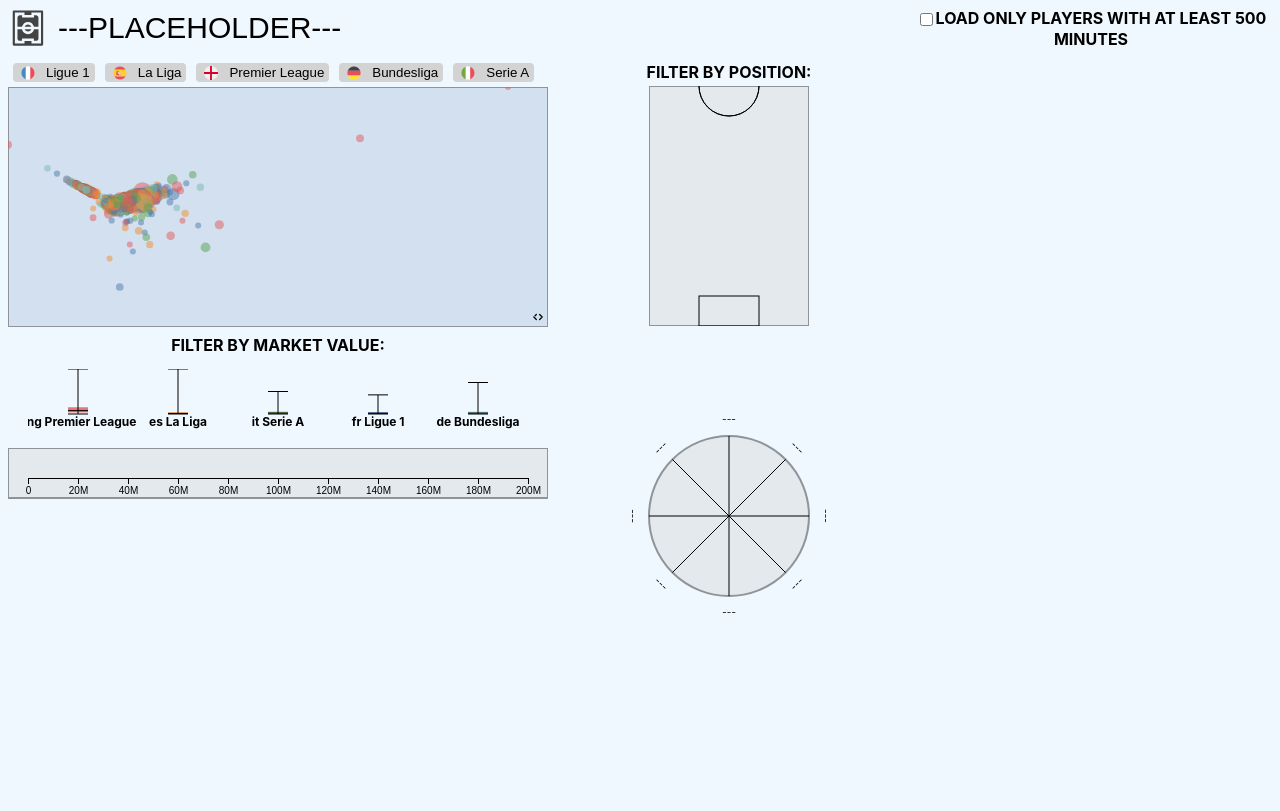
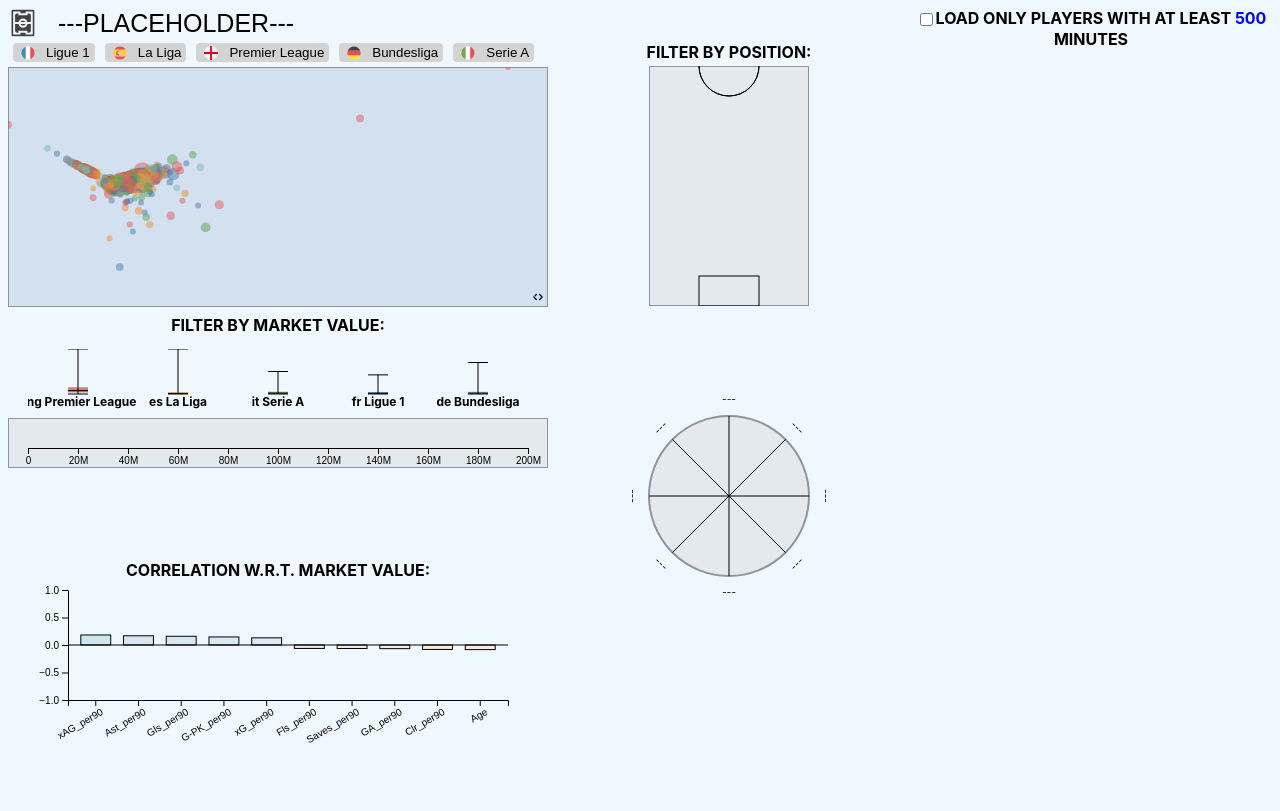
Before and after one commit to Ale-ssio/VA24_22_Project, a website built with webpack: page src/index.html in a window 1280 px wide. Built offline with nearby package versions, Linux system fonts and the light colour scheme; what crossfilter2 would draw is missing.

Commit message:
Correlation w.r.t. Market Value

```diff
--- /dev/null
+++ b/src/correlation.js
@@ -0,0 +1,169 @@
+import * as d3 from 'd3';
+
+// Helper: compute Pearson correlation for a sample.
+function pearsonCorrelation(x, y) {
+  const n = x.length;
+  const meanX = d3.mean(x);
+  const meanY = d3.mean(y);
+  const stdX = d3.deviation(x);
+  const stdY = d3.deviation(y);
+  // Correlation = Covariance(x, y) / Std(x) * Std(y)
+  const cov = d3.sum(x.map((xi, i) => (xi - meanX) * (y[i] - meanY))) / (n - 1);
+  return cov / (stdX * stdY);
+}
+
+export function drawCorrelationHistogram(data, radar, comparison) {
+  // Define the size of the histogram.
+  const corrWidth = 500;
+  const corrHeight = 180;
+  const margin = { top: 10, right: 20, bottom: 60, left: 40 };
+  /*
+    Retrieve the column names on which compute the correlation values.
+    Only numeric columns, not the market value one because it is the
+    target with which correlation is computed, not the other ones
+    because I want to learn about pure statistics during the matches.
+  */
+  const numericKeys = Object.keys(data[0])
+    .filter(k =>
+      k !== 'market_value_in_eur' &&
+      k !== 'x' && k !== 'y' &&
+      k !== 'Id' && k !== 'Born' &&
+      k !== 'Min' && k !== 'Starts' &&
+      k !== 'MP' &&
+      !isNaN(+data[0][k])
+    );
+  // Save the array of the market values in the dataset.
+  const xVals = data.map(d => +d.market_value_in_eur);
+  // Compute the correlations:
+  const correlations = numericKeys.map(key => {
+    /*
+      For each selected feature, take the relative values
+      and compute the correlation with the market values.
+      Each time you have an array of values of one specific attributes
+      and the one of the market values and you compute the sample
+      correlation storing the pair (statistic, correlation).
+    */
+    const yVals = data.map(d => +d[key]);
+    const r = pearsonCorrelation(xVals, yVals);
+    return { key, r };
+  });
+  /*
+    Take the content of the correlations array, sort it on the value
+    of the correlation and take only the 5 most correlated attributes
+    for clarity and visualization reasons.
+  */
+  const top5 = [...correlations]
+    .sort((a, b) => d3.descending(a.r, b.r))
+    .slice(0, 5);
+  /*
+    Do the same thing in the opposite order for the least correlated ones.
+    Reverse because in the graph I want the least correlated attribute
+    at the end.
+  */
+  const bottom5 = [...correlations]
+    .sort((a, b) => d3.ascending(a.r, b.r))
+    .slice(0, 5)
+    .reverse();
+  // Append the two arrays to create the one with the values to plot.
+  const visibleCorrelations = [...top5, ...bottom5];
+  /*
+    Create a scale for the x-axis that ranges inside the margins of the svg.
+    It is a categorical scale because it spreads the selected attributes
+    over this width to form the horizontal axis.
+  */
+  const x = d3.scaleBand()
+    .domain(visibleCorrelations.map(d => d.key))
+    .range([margin.left, corrWidth - margin.right])
+    .padding(0.3);
+  /*
+    Create also a scale for the y-axis. The correlation is between 1 and -1
+    showing how much the attributes are correlated with bars going up in case
+    of positive correlation and going down in case of negative one.
+  */
+  const y = d3.scaleLinear()
+    .domain([-1, 1])
+    .range([corrHeight - margin.bottom, margin.top]);
+  /*
+    Create also a color scale that will color the bars of the histogram
+    from blue (positive correlation) to red (negative correlation)
+    passing by white (neutral correlation).
+  */
+  const color = d3.scaleDiverging()
+    .domain([-1, 0, 1])
+    .interpolator(d3.interpolateRdBu);
+  /*
+    Since every time the data are filtered, the graph needs to be recomputed
+    with also the axis, I just delete everything that was appended inside
+    the container before rendering the new graph.
+  */
+  d3.select(".correlation").selectAll("*").remove();
+  // Define the title of the graph.
+  d3.select(".correlation")
+    .append("text")
+    .style("font-weight", "bold")
+    .text("CORRELATION W.R.T. MARKET VALUE:");
+  // Append the svg to draw the graph.
+  const svg = d3.select(".correlation")
+    .append("svg")
+    .attr("width", corrWidth)
+    .attr("height", corrHeight);
+  // Draw the x axis with the previous scale and rotated labels.
+  svg.append("g")
+    .attr("transform", `translate(0,${corrHeight - margin.bottom})`)
+    .call(d3.axisBottom(x))
+    .selectAll("text")
+    .attr("transform", "rotate(-30)")
+    .style("text-anchor", "end")
+    .style("font-size", "10px");
+  // Draw the y axis with the previous scale and 5 ticks to have better clarity.
+  svg.append("g")
+    .attr("transform", `translate(${margin.left},0)`)
+    .call(d3.axisLeft(y).tickValues([-1, -0.5, 0, 0.5, 1]));
+  // Define a div to have a tooltip when hovering a bar.
+  const tooltip = d3.select(".correlation")
+    .append("div")
+    .style("position", "absolute")
+    .style("opacity", 0)
+    .style("background", "#ffffff")
+    .style("border", "1px solid #cccccc")
+    .style("padding", "5px")
+    .style("pointer-events", "none")
+    .style("font-size", "12px");
+  /*
+    Create the bars based on the computed correlation values.
+    Each bar is horizontally positioned on the respective attribute, and
+    has an height corresponding to the value of the correlation. To obtain
+    the effect of the bars going towards the bottom in case of negative
+    correlation, the idea is just to draw them starting from the height or
+    from the y=0 line directly.
+  */
+  svg.selectAll(".bar")
+    .data(visibleCorrelations)
+    .enter()
+    .append("rect")
+    .attr("class", "bar")
+    .attr("x", d => x(d.key))
+    .attr("width", x.bandwidth())
+    .attr("y", d => d.r >= 0 ? y(d.r) : y(0))
+    .attr("height", d => Math.abs(y(d.r) - y(0)))
+    .attr("fill", d => d3.color(color(d.r)))
+    .attr("stroke", "#000000")
+    .attr("stroke-width", 1)
+    .on("mouseover", (event, d) => {
+      tooltip.style("opacity", 1)
+        .html(`<strong>${d.key}</strong><br/>r = ${d.r.toFixed(3)}`)
+        .style("left", (event.pageX + 10) + "px")
+        .style("top", (event.pageY - 28) + "px");
+    })
+    .on("mouseout", () => {
+      tooltip.style("opacity", 0);
+    });
+  // Define a line passing on y=0 to divide positive and negative bars.
+  svg.append("line")
+    .attr("x1", margin.left)
+    .attr("x2", corrWidth - margin.right)
+    .attr("y1", y(0))
+    .attr("y2", y(0))
+    .attr("stroke", "#000000")
+    .attr("stroke-width", 1);
+}
--- a/src/fieldFilter.js
+++ b/src/fieldFilter.js
@@ -2,8 +2,9 @@
 import * as d3 from 'd3';
 import { draw } from './scatterplot.js';
 import { computeBoxplot } from './marketFilter.js';
+import { drawCorrelationHistogram } from './correlation.js';
 
-export function initializeFieldFilter(state, field, plot, radar, market) {
+export function initializeFieldFilter(state, field, plot, radar, market, comparison) {
   // Define the size of the drawing of the field.
   const fieldWidth = 160;
   const fieldHeight = 240;
@@ -147,12 +148,12 @@
           band.attr("fill", positionColors[pos]).style("opacity", 0.5);
           state.selectedPositions.add(pos);
         }
-        filterData(state, plot, radar, market);
+        filterData(state, plot, radar, market, comparison);
       });
   });
 }
 
-export function filterData(state, plot, radar, market) {
+export function filterData(state, plot, radar, market, comparison) {
   /*
     Each time some filter is applied I need to compute
     the new set of data that will be represented.
@@ -195,5 +196,6 @@
   state.filteredData = filtered;
   // After a filter is applied compute again the boxplot on the new set of data.
   computeBoxplot(state.filteredData, market);
+  drawCorrelationHistogram(state.filteredData, radar, comparison);
   draw(state.filteredData, state, plot, radar);
 }
--- a/src/index.js
+++ b/src/index.js
@@ -1,18 +1,18 @@
 // index.js (Main Entry Point)
 import { loadData } from './dataLoader.js';
-import { initializeLeagueButtons } from './uiElements.js';
-import { initializeHeader } from './uiElements.js';
-import { initializeResetButton } from './uiElements.js';
-import { initializeMinutesFilter } from './uiElements.js';
-import { defineZoom } from './uiElements.js';
-import { initializeScatterplot } from './scatterplot.js';
-import { draw } from './scatterplot.js';
+import { initializeLeagueButtons,
+         initializeHeader,
+         initializeResetButton,
+         initializeMinutesFilter,
+         defineZoom } from './uiElements.js';
+import { initializeScatterplot,
+         draw } from './scatterplot.js';
 import { initializeFieldFilter } from './fieldFilter.js';
-import { filterData } from './fieldFilter.js';
-import { initializeRadarChart } from './radarChart.js';
-import { emptyRadar } from './radarChart.js';
-import { drawRadarChart } from './radarChart.js';
-import { computeBoxplot, initializeMarketValueFilter } from './marketFilter.js';
+import { initializeRadarChart,
+         emptyRadar } from './radarChart.js';
+import { computeBoxplot,
+         initializeMarketValueFilter } from './marketFilter.js';
+import { drawCorrelationHistogram } from './correlation.js';
 import './index.scss';
 
 (async function initApp() {
@@ -76,17 +76,23 @@
     league: []
   }
 
+  let comparison = {
+    compLabels: [],
+    compStats: []
+  }
+
   initializeScatterplot(state, plot, market);
   initializeHeader();
-  initializeMinutesFilter(state, plot, radar, market);
-  initializeLeagueButtons(state, plot, radar, market);
+  initializeMinutesFilter(state, plot, radar, market, comparison);
+  initializeLeagueButtons(state, plot, radar, market, comparison);
   initializeResetButton(state, plot, radar);
-  initializeFieldFilter(state, field, plot, radar, market);
+  initializeFieldFilter(state, field, plot, radar, market, comparison);
   initializeRadarChart(radar);
   emptyRadar(state, radar, plot);
   defineZoom(state, plot, radar);
-  initializeMarketValueFilter(state, plot, radar, market);
+  initializeMarketValueFilter(state, plot, radar, market, comparison);
   computeBoxplot(state.filteredData, market);
+  drawCorrelationHistogram(state.filteredData, radar, comparison);
 
   draw(state.filteredData, state, plot, radar);
 
--- a/src/index.scss
+++ b/src/index.scss
@@ -10,7 +10,7 @@
   overflow: hidden;
   display: grid;
   grid-template-columns: 1fr 1fr 1fr;
-  grid-template-rows: 50px 1fr 1fr 1fr;
+  grid-template-rows: 30px 1fr 1fr 1fr;
   grid-template-areas:
     "icon icon minutes"
     "scatterplot field similar"
@@ -38,7 +38,7 @@
   justify-content: right;
   vertical-align: middle;
   font-family: fantasy;
-  font-size: 30px;
+  font-size: 25px;
 }
 
 .minutes {
@@ -64,6 +64,16 @@
 
 .radar {
   grid-area: radar;
+  text-align: center;
+  justify-content: center;
+}
+
+.market {
+  grid-area: market;
+}
+
+.correlation {
+  grid-area: correlation;
   text-align: center;
   justify-content: center;
 }
--- a/src/marketFilter.js
+++ b/src/marketFilter.js
@@ -3,7 +3,7 @@
 import crossfilter from 'crossfilter2';
 import { filterData } from './fieldFilter.js';
 
-export function initializeMarketValueFilter(state, plot, radar, market) {
+export function initializeMarketValueFilter(state, plot, radar, market, comparison) {
   // Initialize the crossfilter to select the range of market values.
   const marketWidth = 500;
   const marketHeight = 30;
@@ -21,13 +21,13 @@
     .append("svg")
     .attr("class", "boxplots")
     .attr("width", marketWidth + margin.left + margin.right)
-    .attr("height", 1.5*marketHeight + margin.top + margin.bottom)
+    .attr("height", 1.5*marketHeight + margin.bottom)
     .attr("transform", `translate(${margin.left},${margin.top})`);
   // Define the svg for the crossfilter selector.
   const container = d3.select(".market")
     .append("svg")
     .attr("width", marketWidth + margin.left + margin.right)
-    .attr("height", marketHeight + margin.top + margin.bottom)
+    .attr("height", marketHeight + 2*margin.top)
     .append("g")
     .attr("transform", `translate(${margin.left},0)`);
   /*
@@ -85,7 +85,7 @@
     const [min, max] = event.selection.map(x.invert);
     market.minMarket = min;
     market.maxMarket = max;
-    filterData(state, plot, radar, market)
+    filterData(state, plot, radar, market, comparison)
   }
 }
 
--- a/src/radarChart.js
+++ b/src/radarChart.js
@@ -174,7 +174,7 @@
       .attr("font-size", "12px")
       .attr("fill", "#555555")
       .text(`${player.Squad} (${player.Comp})`);
-    // Add the player's market value below the chart.
+    // Add the player's market value and age below the chart.
     radar.radarGroup.append("text")
       .attr("class", "playerInfo")
       .attr("y", radar.radarRadius + 60)
@@ -182,5 +182,5 @@
       .attr("font-size", "30px")
       .attr("fill", "#000000")
       .attr("font-weight", "bold")
-      .text(`€${(player.market_value_in_eur / 1e6).toFixed(1)}M`);
+      .text(`€${(player.market_value_in_eur / 1e6).toFixed(1)}M (${parseInt(player.Age)} yo)`);
 }
--- a/src/uiElements.js
+++ b/src/uiElements.js
@@ -8,8 +8,8 @@
   // Define the title of the project.
   const title = "---PLACEHOLDER---";
   // Add the logo of the page in the top left corner.
-  const logoWidth = 40;
-  const logoHeight = 40;
+  const logoWidth = 30;
+  const logoHeight = 30;
   const logoGroup = d3.select(".icon")
     .append("svg")
     .attr("class", "logo")
@@ -30,7 +30,7 @@
   });
   // Add the title of the project near the logo.
   const titleWidth = 300;
-  const titleHeight = 40;
+  const titleHeight = 30;
   d3.select(".icon")
     .append("text")
     .attr("class", "title")
@@ -39,7 +39,7 @@
     .text(title);
 }
 
-export function initializeMinutesFilter(state, plot, radar, market) {
+export function initializeMinutesFilter(state, plot, radar, market, comparison) {
   const container = d3.select(".minutes");
   // Add a checkbox to keep only player with at least 500 minutes played.
   const checkbox = container.append("input")
@@ -53,15 +53,15 @@
       radar.radarGroup.selectAll(".axisLabel").remove();
       state.selectedPlayerKey = null;
       emptyRadar(state, radar, plot);
-      filterData(state, plot, radar, market);
+      filterData(state, plot, radar, market, comparison);
     });
 
   container.append("text")
     .style("font-weight", "bold")
-    .text("LOAD ONLY PLAYERS WITH AT LEAST 500 MINUTES");
+    .html("LOAD ONLY PLAYERS WITH AT LEAST <strong style='color:blue'> 500 </strong> MINUTES");
 }
 
-export function initializeLeagueButtons(state, plot, radar, market) {
+export function initializeLeagueButtons(state, plot, radar, market, comparison) {
   /*
     Select the div with class "scatterplot" in the html page
     and append a group to it to add buttons to select the league.
@@ -106,7 +106,7 @@
           state.selectedLeagues.add(league);
         }
         // Update the data points drawn in the scatterplot w.r.t. the current selection.
-        filterData(state, plot, radar, market);
+        filterData(state, plot, radar, market, comparison);
       });
     /*
       I created the buttons and their behavior after being clicked, but there is still
```
